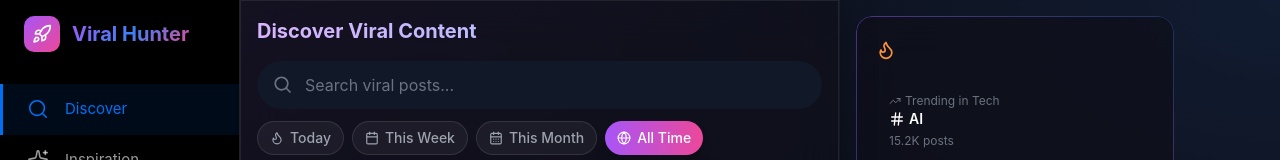
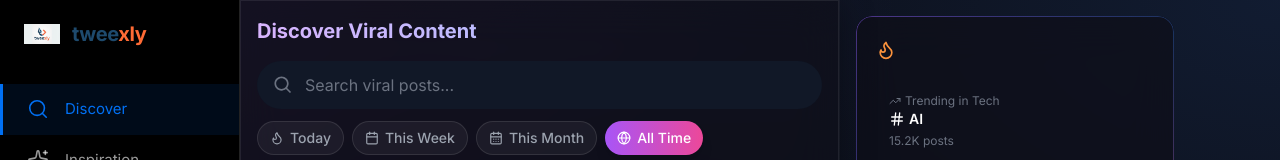
Before and after one commit to JKM872/JKMappicationx, a React (Vite) app in the folder frontend/: page / in a window 1280 px wide. Shown: the top 160 px of the page. Built offline with nearby package versions, Linux system fonts and the light colour scheme; no server answers.

Commit message:
Rebrand to tweexly with new logo and cross-browser improvements

```diff
--- a/frontend/index.html
+++ b/frontend/index.html
@@ -2,9 +2,16 @@
 <html lang="en">
   <head>
     <meta charset="UTF-8" />
-    <link rel="icon" type="image/svg+xml" href="/vite.svg" />
     <meta name="viewport" content="width=device-width, initial-scale=1.0" />
-    <title>🚀 Viral Content Hunter</title>
+    <meta http-equiv="X-UA-Compatible" content="IE=edge" />
+    <meta name="theme-color" content="#0a0a14" />
+    <meta name="description" content="Tweexly - Discover and create viral content across social platforms" />
+    <link rel="icon" type="image/png" href="/logo-tweexly.png" />
+    <link rel="apple-touch-icon" href="/logo-tweexly.png" />
+    <link rel="preconnect" href="https://fonts.googleapis.com" />
+    <link rel="preconnect" href="https://fonts.gstatic.com" crossorigin />
+    <link href="https://fonts.googleapis.com/css2?family=Inter:wght@400;500;600;700&display=swap" rel="stylesheet" />
+    <title>Tweexly - Viral Content Discovery</title>
   </head>
   <body>
     <div id="root"></div>
--- a/frontend/src/App.tsx
+++ b/frontend/src/App.tsx
@@ -98,14 +98,16 @@ function App() {
       {/* Main Container - adjusted for fixed sidebar */}
       <div className="max-w-[1280px] mx-auto flex relative z-10 ml-[240px]">
 
+
         {/* Left Sidebar - Minimal Design */}
         <div className="sidebar-minimal sticky top-0 flex-shrink-0 border-r border-white/5">
           {/* Logo */}
           <div className="sidebar-logo">
-            <div className="sidebar-logo-icon">
-              <Rocket className="w-5 h-5 text-white" />
-            </div>
-            <span className="sidebar-logo-text">Viral Hunter</span>
+            <img src="/logo-tweexly.png" alt="Tweexly" className="w-9 h-9 rounded-lg object-contain" />
+            <span className="sidebar-logo-text">
+              <span style={{ color: '#1e4a6d' }}>twee</span>
+              <span style={{ color: '#ff6b35' }}>xly</span>
+            </span>
           </div>
 
           {/* Main Navigation */}
--- a/frontend/src/index.css
+++ b/frontend/src/index.css
@@ -188,7 +188,7 @@ body {
 .sidebar-minimal {
   background: #000000;
   width: 240px;
-  min-height: 100vh;
+  height: 100vh;
   padding: 1rem 0;
   display: flex;
   flex-direction: column;
@@ -197,6 +197,7 @@ body {
   top: 0;
   z-index: 40;
   border-right: 1px solid var(--gray-800);
+  overflow-y: auto;
 }
 
 .sidebar-nav-item {
@@ -266,10 +267,7 @@ body {
 .sidebar-logo-text {
   font-size: 1.25rem;
   font-weight: 700;
-  background: linear-gradient(135deg, #a855f7, #3b82f6, #ec4899);
-  -webkit-background-clip: text;
-  background-clip: text;
-  -webkit-text-fill-color: transparent;
+  letter-spacing: -0.02em;
 }
 
 .sidebar-footer {
```
Also changed, not shown: frontend/public/logo-tweexly.png (added).
